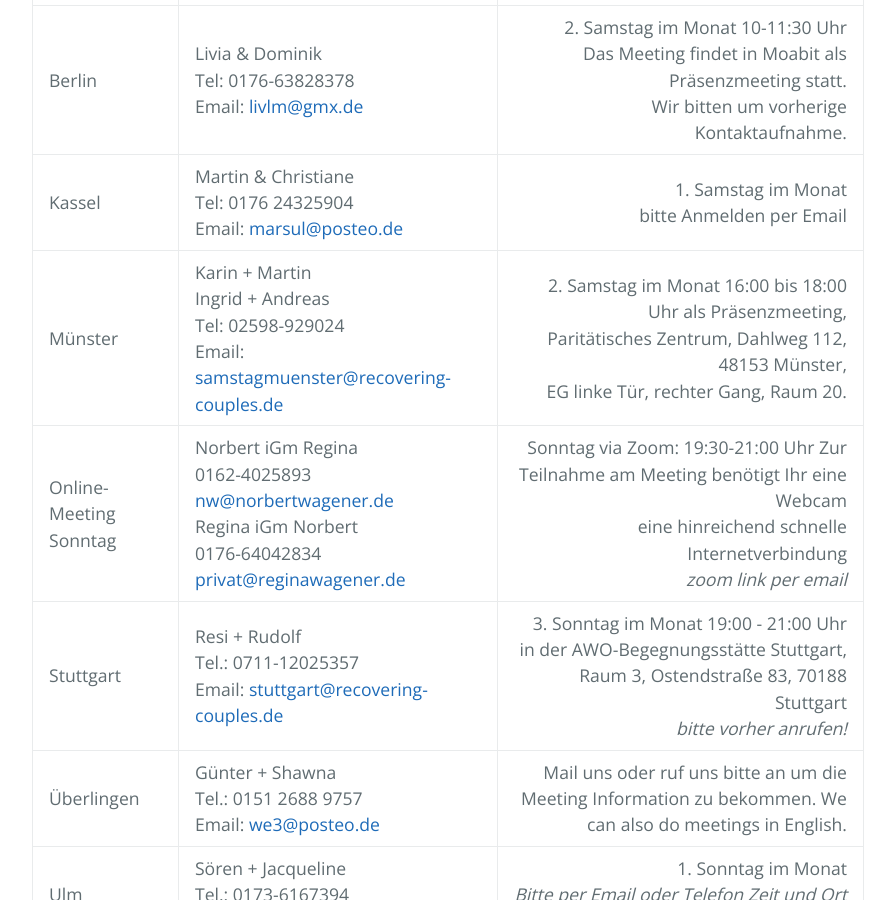
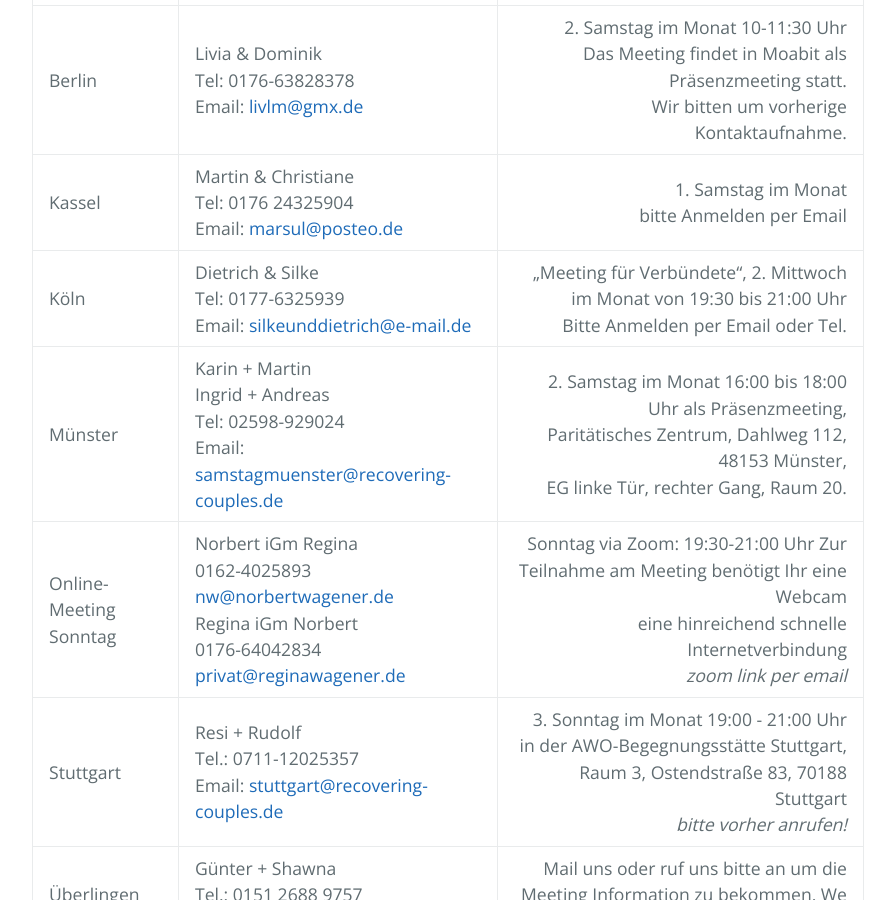
Before and after one commit to rcadeutschland/rcadeutschland.github.io, a Jekyll site: the page built from Gruppen.md, in a window 1280 px wide and 900 px high, scrolled down 552 px. Shown: the whole window, without its empty margins (192-1087 px from the left). Built offline with Jekyll 4.4.1, drawn with Linux system fonts in a browser that asks for light colours.

Commit message:
Add Meeting Köln

```diff
--- a/Gruppen.md
+++ b/Gruppen.md
@@ -12,6 +12,7 @@
 |:------ | ------- | ---------------------------: |
 | Berlin | Livia & Dominik<br>Tel:  0176-63828378<br>Email: <livlm@gmx.de> | 2. Samstag im Monat 10-11:30 Uhr <br>Das Meeting findet in Moabit als Präsenzmeeting statt.<br>Wir bitten um vorherige Kontaktaufnahme. |
 | Kassel | Martin & Christiane<br>Tel: 0176 24325904<br>Email: <marsul@posteo.de> | 1. Samstag im Monat<br> bitte Anmelden per Email |
+| Köln | Dietrich & Silke<br>Tel: 0177-6325939<br>Email: <silkeunddietrich@e-mail.de> | „Meeting für Verbündete“, 2. Mittwoch im Monat von 19:30 bis 21:00 Uhr<br>Bitte Anmelden per Email oder Tel. |
 | Münster | Karin + Martin<br>Ingrid + Andreas<br>Tel: 02598-929024<br>Email: <samstagmuenster@recovering-couples.de> | 2. Samstag im Monat 16:00 bis 18:00 Uhr als Präsenzmeeting,<br>Paritätisches Zentrum, Dahlweg 112, 48153 Münster,<br>EG linke Tür, rechter Gang, Raum 20. |
 | Online-Meeting Sonntag | Norbert iGm Regina<br>0162-4025893<br><nw@norbertwagener.de><br>Regina iGm Norbert<br>0176-64042834<br><privat@reginawagener.de> | Sonntag via Zoom: 19:30-21:00 Uhr Zur Teilnahme am Meeting benötigt Ihr eine Webcam<br> eine hinreichend schnelle Internetverbindung<br>*zoom link per email* |
 | Stuttgart | Resi + Rudolf<br>Tel.: 0711-12025357<br>Email: <stuttgart@recovering-couples.de> | 3. Sonntag im Monat 19:00 - 21:00 Uhr in der AWO-Begegnungsstätte Stuttgart, Raum 3, Ostendstraße 83, 70188 Stuttgart<br> *bitte vorher anrufen!* |
```
